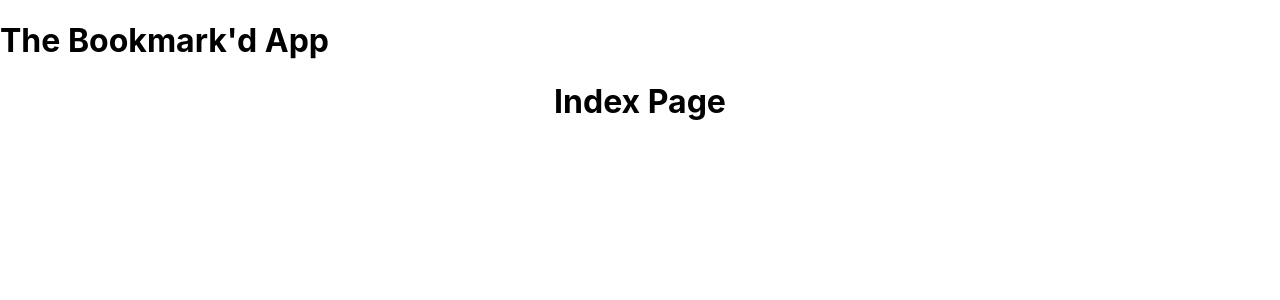
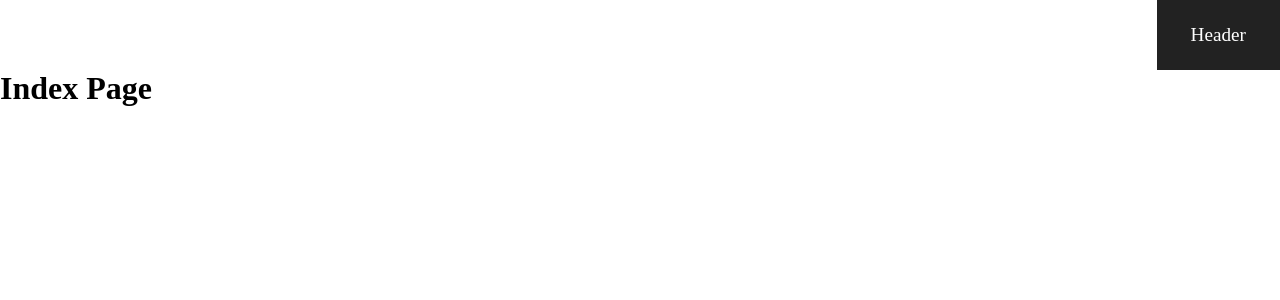
Before and after one commit to ruhamayared/bookmarkd-frontend, a React (Create React App) app: page / in a window 1280 px wide. Shown: the top 300 px of the page. Built offline with nearby package versions, Linux system fonts and the light colour scheme.

Commit message:
update 1.2
- got rid of app.css from app.js
- got rid of app.css from app.js
- got rid of h1 from App.js and replaced it with Header
- updated Header.js
- updated index.js to add in the styles.scss
- moved styles.scss to a styles folder for more orginization

```diff
--- a/src/App.css
+++ /dev/null
@@ -1,38 +0,0 @@
-.App {
-  text-align: center;
-}
-
-.App-logo {
-  height: 40vmin;
-  pointer-events: none;
-}
-
-@media (prefers-reduced-motion: no-preference) {
-  .App-logo {
-    animation: App-logo-spin infinite 20s linear;
-  }
-}
-
-.App-header {
-  background-color: #282c34;
-  min-height: 100vh;
-  display: flex;
-  flex-direction: column;
-  align-items: center;
-  justify-content: center;
-  font-size: calc(10px + 2vmin);
-  color: white;
-}
-
-.App-link {
-  color: #61dafb;
-}
-
-@keyframes App-logo-spin {
-  from {
-    transform: rotate(0deg);
-  }
-  to {
-    transform: rotate(360deg);
-  }
-}
--- a/src/App.js
+++ b/src/App.js
@@ -1,11 +1,11 @@
 import { Outlet } from "react-router-dom"
-import "./App.css"
+import Header from "./components/Header"
 
 function App() {
   return (
     <>
-      <h1>The Bookmark'd App</h1>
       <div className="App">
+        <Header />
         <Outlet />
       </div>
     </>
--- a/src/components/Header.js
+++ b/src/components/Header.js
@@ -0,0 +1,11 @@
+import { Link } from "react-router-dom";
+
+export default function Header(){
+    return(
+        <>
+            <nav className="nav">
+                <Link to="/"><div>Header</div></Link>
+            </nav>
+        </>
+    )
+}
--- a/src/index.js
+++ b/src/index.js
@@ -1,6 +1,6 @@
 import React from "react"
 import ReactDOM from "react-dom/client"
-import "./index.css"
+import "./styles/styles.scss"
 import reportWebVitals from "./reportWebVitals"
 import { RouterProvider } from "react-router-dom"
 import router from "./router/router"
--- /dev/null
+++ b/src/styles/styles.scss
@@ -0,0 +1,48 @@
+*, *::before, *::after {
+    box-sizing: border-box;
+}
+
+* {
+    padding: 0;
+    margin: 0;
+}
+
+img, picture, svg, video {
+    display: block;
+    max-width: 100%;
+}
+
+body {
+    min-height: 100vh;
+}
+
+
+/////////////////
+/// VARIABLES ///
+/////////////////
+$black: #222;
+$white: #fff;
+
+@mixin black-bg-white-text {
+    color: $white;
+    background-color: $black;
+}
+
+
+.nav {
+    background-color: $black;
+    display: flex;
+    justify-self: flex-end;
+    padding: 1.5rem;
+
+    a {
+        @include black-bg-white-text();
+        padding: 0 10px;
+        text-decoration: none;
+        font-size: 1.2rem;
+    }
+
+    a:hover {
+        color: purple;
+    }
+}
```
Also changed, not shown: src/styles.scss (deleted).
